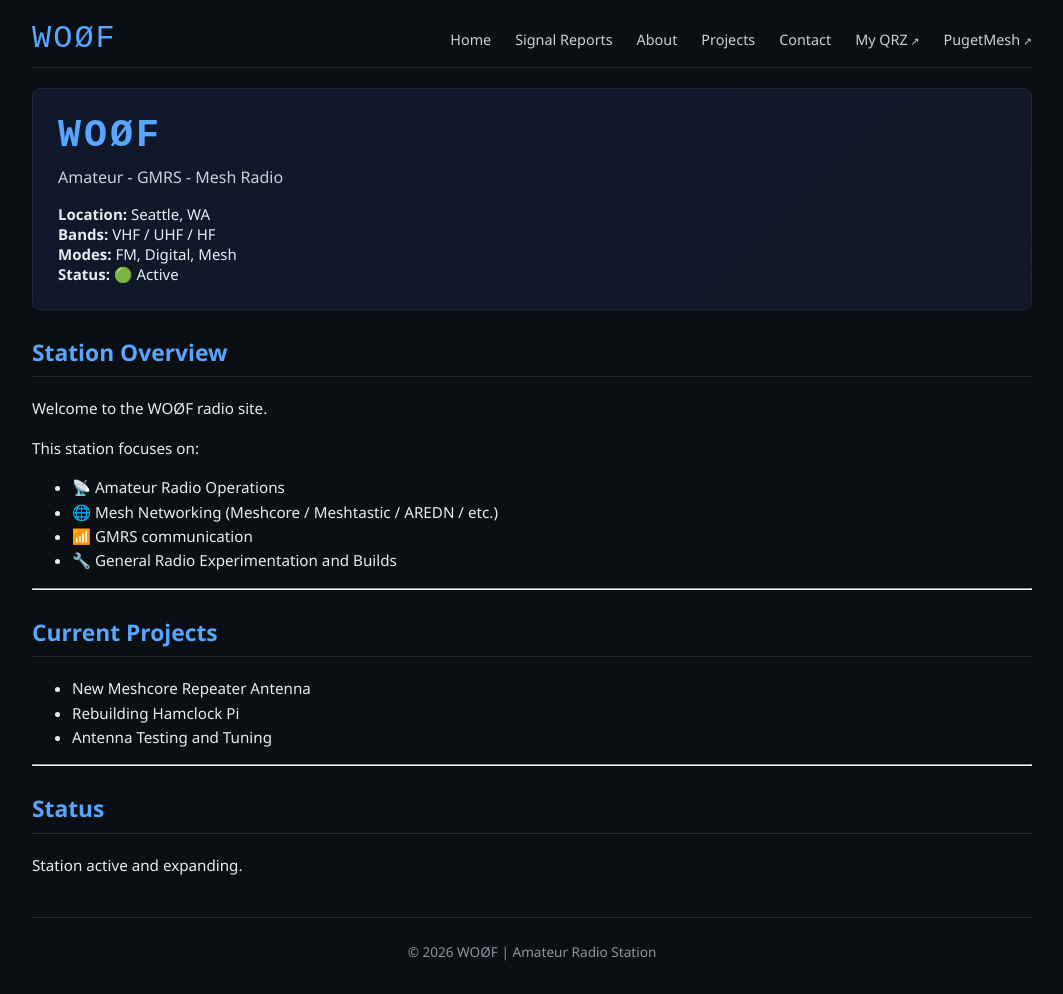
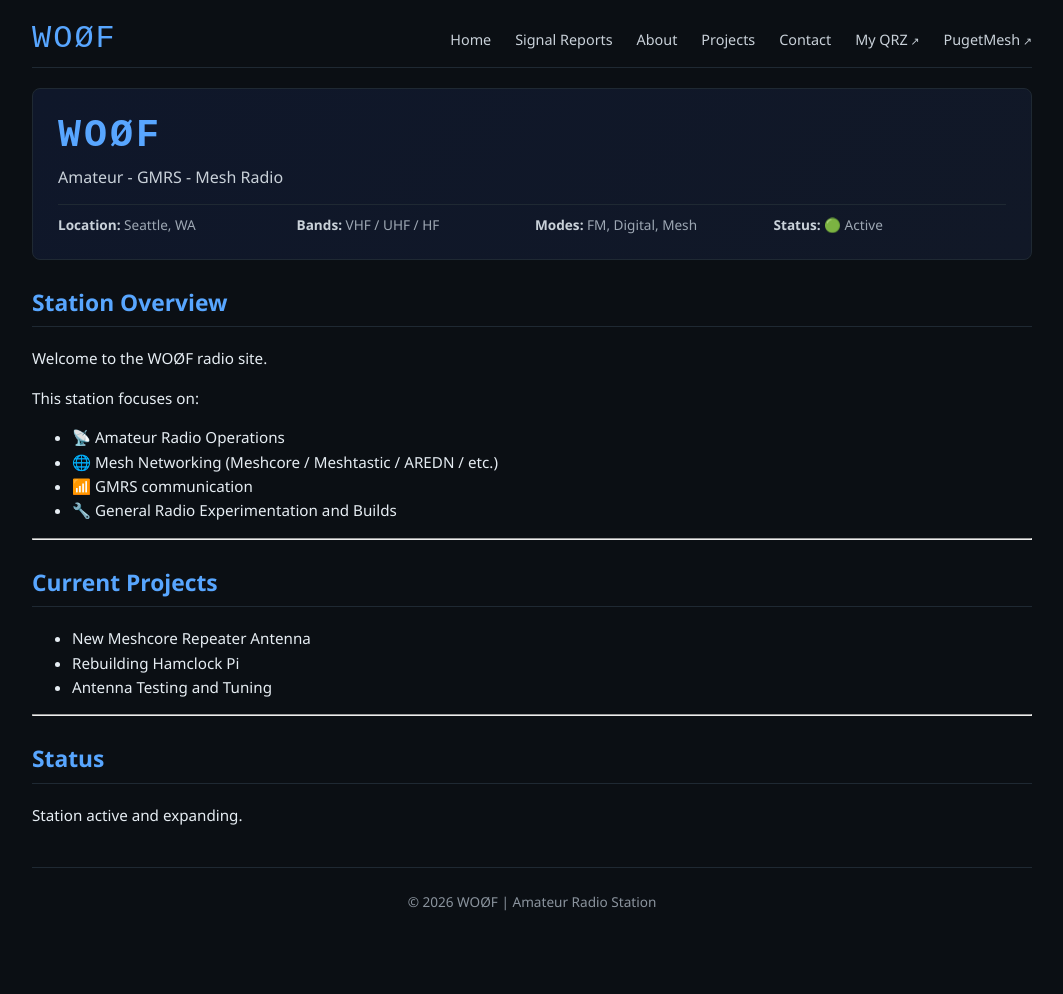
Before and after one commit to Lymitliss/Lymitliss.github.io, a Jekyll site: the page built from index.md, in a window 1280 px wide. Shown: the whole page, without its empty margins (108-1171 px from the left). Built offline with Jekyll 4.4.1, drawn with Linux system fonts in a browser that asks for light colours; after the commit the page ends 944 px from its top, so only the background shows below that.

Commit message:
Update style.css

```diff
--- a/assets/style.css
+++ b/assets/style.css
@@ -157,3 +157,18 @@ footer {
   content: " ↗";
   font-size: 0.75em;
 }
+/* STATION INFO BLOCK */
+.station-info {
+  margin-top: 12px;
+  padding-top: 10px;
+  border-top: 1px solid #1f2933;
+  display: grid;
+  grid-template-columns: repeat(auto-fit, minmax(180px, 1fr));
+  gap: 6px;
+  font-size: 0.85rem;
+  color: #9da7b3;
+}
+
+.station-info strong {
+  color: #c9d1d9;
+}
```
